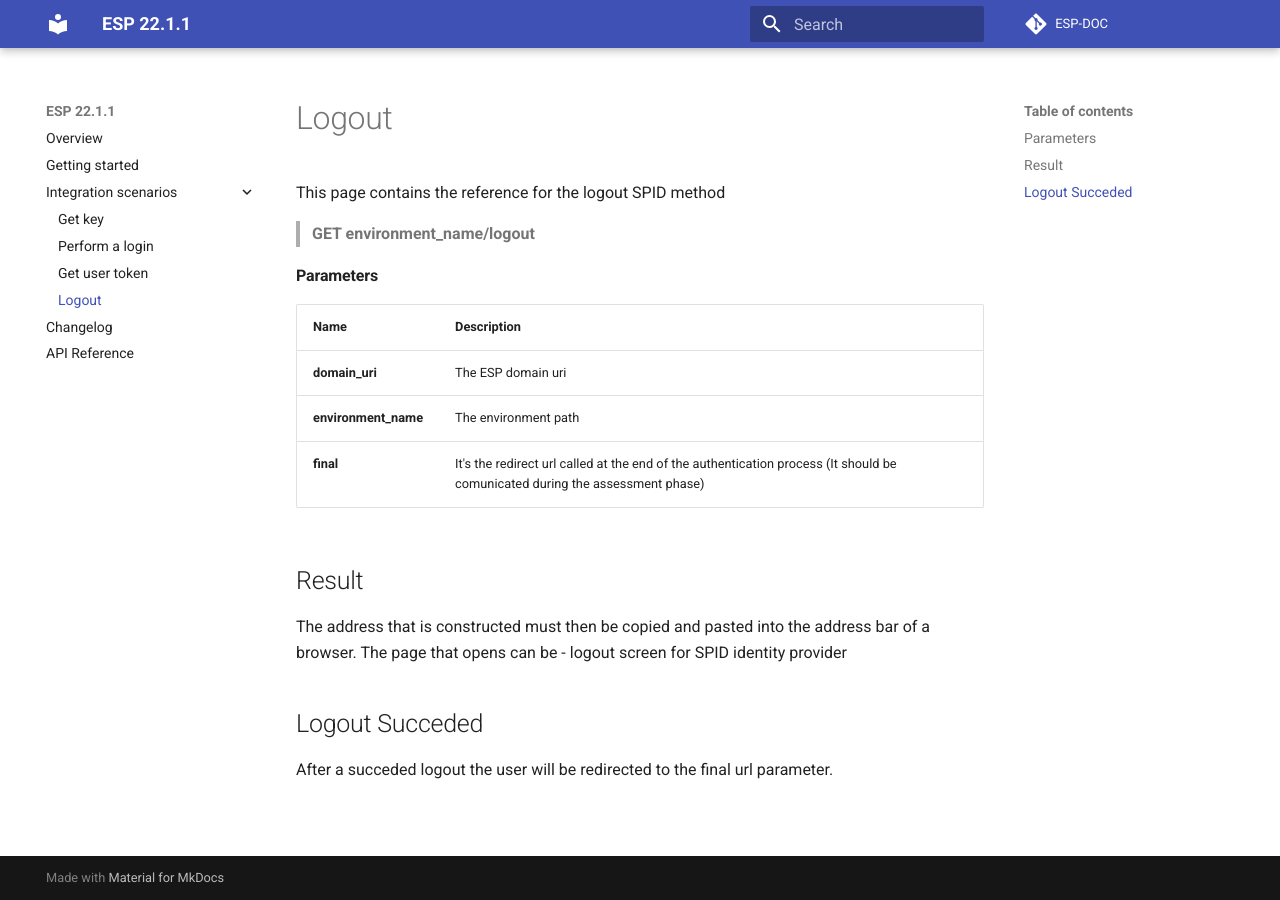
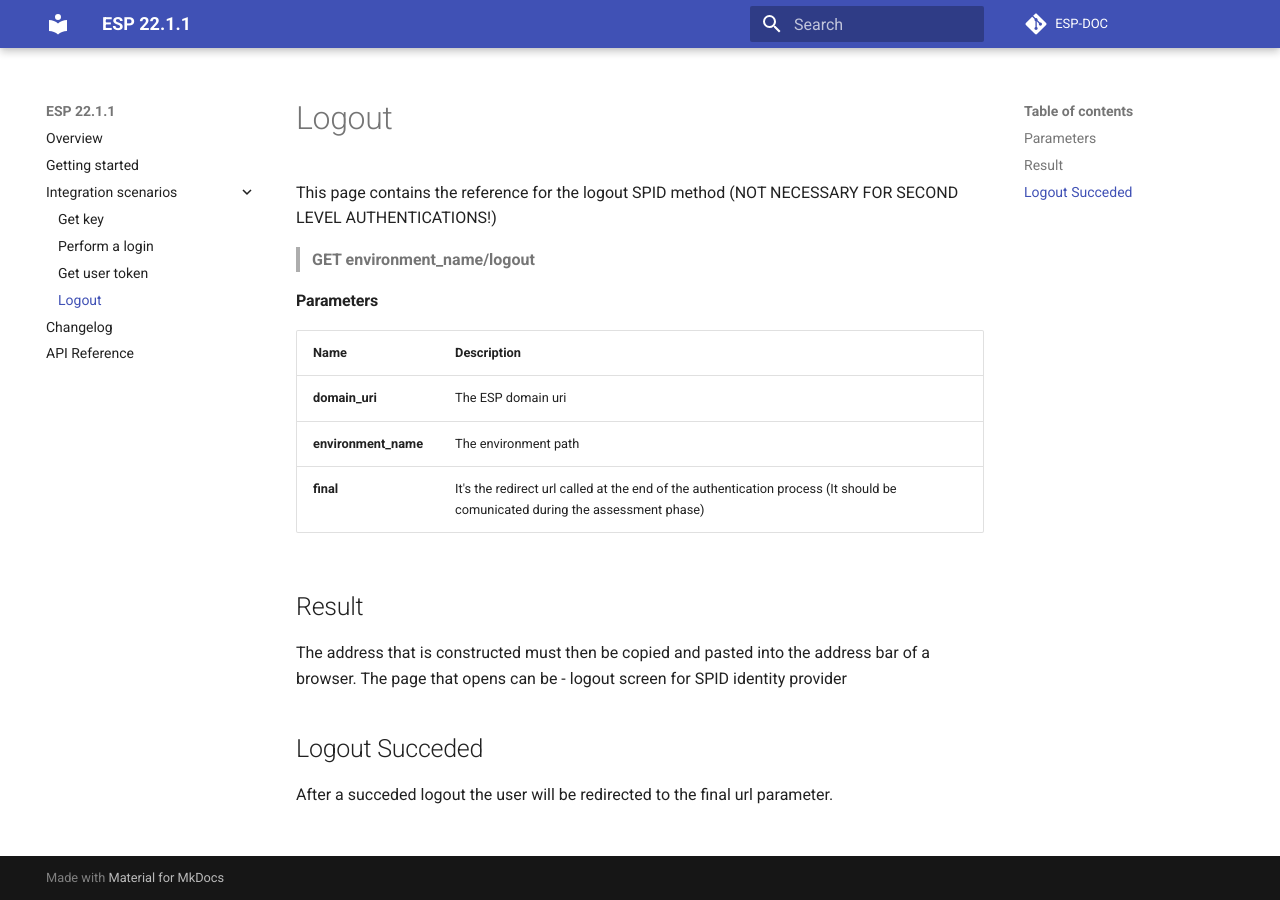
Before and after one commit to namirialgroup/esp-docs, an MkDocs documentation site: the page built from docs/integrations/logout.md, in a window 1280 px wide. Built offline with MkDocs 1.6.1 and Material for MkDocs 9.7.7, drawn with Linux system fonts in a browser that asks for light colours; comment, search, counter and statistics services are not loaded.

Commit message:
Edited doc

```diff
--- a/docs/integrations/logout.md
+++ b/docs/integrations/logout.md
@@ -1,6 +1,6 @@
 # Logout
 
-This page contains the reference for the logout SPID method
+This page contains the reference for the logout SPID method (NOT NECESSARY FOR SECOND LEVEL AUTHENTICATIONS!)
 
 > **GET environment_name/logout**
 
```
Also changed, not shown: docs/integrations/getkey.md (+1 -1 lines), docs/integrations/login.md (+1 -1 lines), 1 other file.
